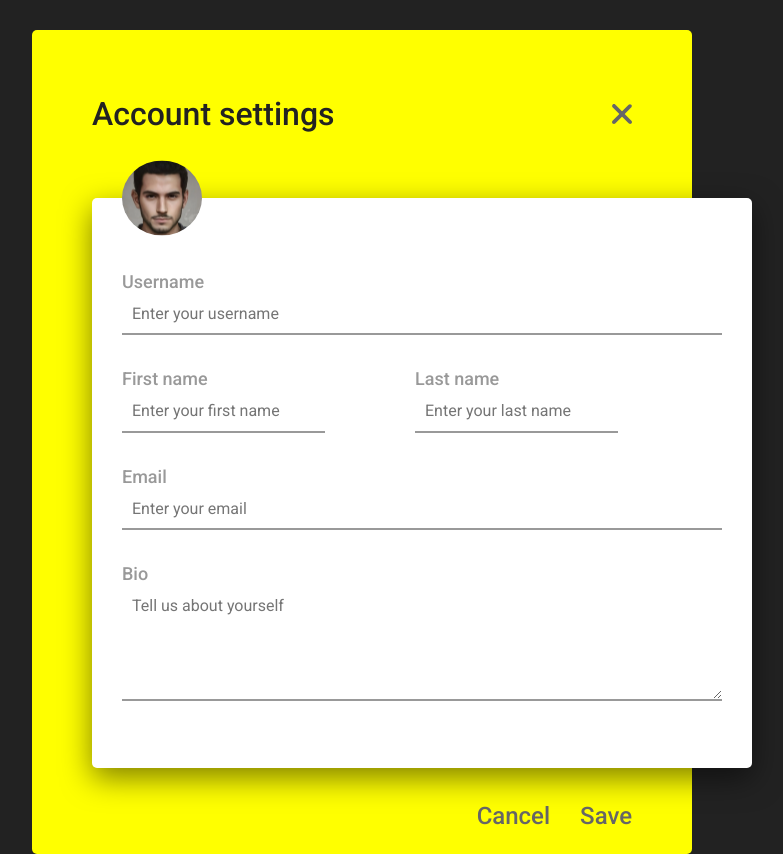
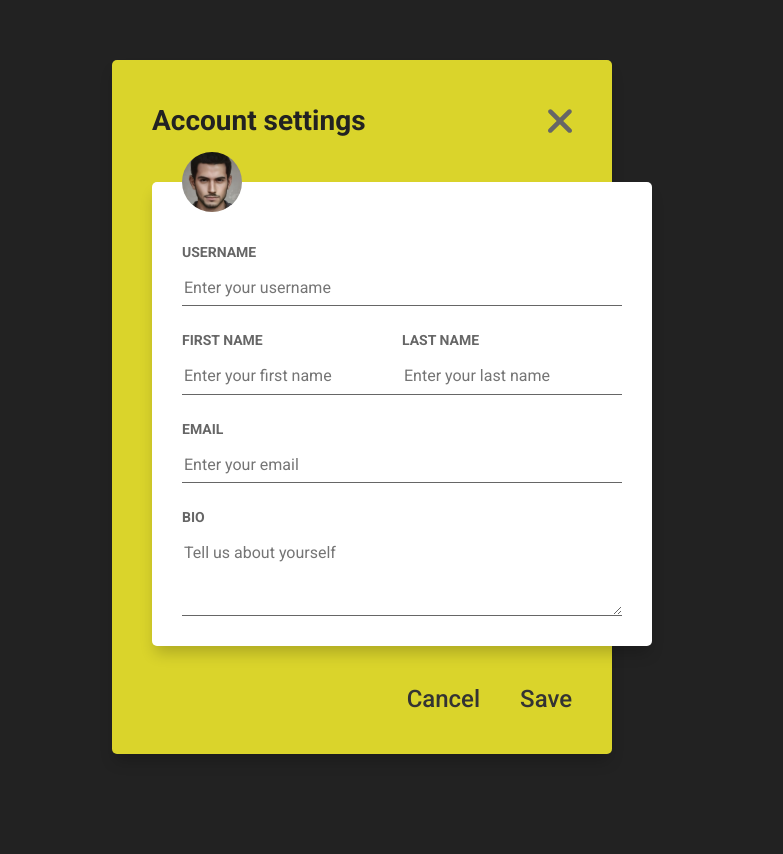
Before and after one commit to ulugbek1319/Account-settings, a plain HTML site: page index.html in a window 1280 px wide. Shown: the whole page, without its empty margins (278-1061 px from the left). After the commit the page ends 800 px from the top, so only its background shows below. Drawn offline with Linux system fonts and the light colour scheme.

Commit message:
Change all elements

```diff
--- a/css/styles.css
+++ b/css/styles.css
@@ -31,10 +31,6 @@ img {
   height: auto;
 }
 
-*:focus {
-  outline: 2px dashed #999;
-  outline-offset: 3px;
-}
 
 /* VISUALLY-HIDDEN */
 .visually-hidden {
@@ -59,175 +55,152 @@ img {
   margin-right: auto;
 }
 
-.global-wrapper {
-  width: 100%;
-  max-width: 660px;
-  padding-left: 30px;
-  padding-right: 30px;
-  margin-left: auto;
-  margin-right: auto;
-  border-radius: 5px;
-  background-color: yellow;
+
+/* MAIN-CONTENT */
+.main-content {
+  flex-grow: 1;
+  padding-top: 30px;
+  padding-bottom: 30px;
 }
 
 
-/* MAIN-CONTENT */
-.main-content {
-  position: relative;
-  flex-grow: 1;
-  padding-bottom: 600px;
+.profile-settings {
+  max-width: 500px;
+  margin-left: auto;
+  margin-right: auto;
+  background-color: #dad42b;
+  border-radius: 5px;
+  box-shadow:  0px 10px 15px -3px rgba(0, 0, 0, 0.2);
 }
 
 
-/* SITE-HEADER */
-.site-header {
-  padding-top: 60px;
-  padding-bottom: 60px;
-}
-
-.sitenav {
+/* HEADER */
+.profile-settings-header {
+  padding: 40px;
   display: flex;
   justify-content: space-between;
   align-items: center;
-  margin: 0;
-  padding: 0;
 }
 
-.site-heading {
+.profile-settings-title {
   margin: 0;
-  font-size: 32px;
-  font-weight: 500;
+  font-size: 28px;
+  font-weight: 700;
+}
 
-}
-.site-header-link {
-  display: block;
+.profile-settings-close-link {
+  display: flex;
   margin: 0;
-  width: 20px;
-  height: 20px;
+  width: 24px;
+  height: 24px;
   object-fit: cover;
 }
 
-.site-header-link:hover {
-  opacity: 0.8;
-}
-
-.site-header-link:active {
-  opacity: 0.5;
+.profile-settings-close-link:focus {
+  outline: 2px dashed #666;
+  outline-offset: 3px;
 }
 
 
-/* USER-INFO */
-.user-info {
-  position: absolute;
-  width: 660px;
+/* BODY */
+.profile-settings-form-body {
+  position: relative;
+  left: 40px;
+  padding: 60px 30px 30px;
+  background-color: #fff;
   border-radius: 5px;
-  background-color: #fff;
-  box-shadow: 0 10px 30px rgba(0, 0, 0, 0.5);
-  flex-shrink: 1;
+  box-shadow:  0px 10px 15px -3px rgba(0, 0, 0, 0.2);
 }
 
-.user-info-form {
-  position: relative;
-  padding-top: 70px;
-  padding-bottom: 30px;
+.profile-settings-avatar {
+  position: absolute;
+  top: 0;
+  left: 30px;
+  width: 60px;
+  height: 60px;
+  border-radius: 50%;
+  object-fit: cover;
+  transform: translateY(-50%);
 }
 
-.user-info-img {
-  position: absolute;
-  top: 0;
-  transform: translateY(-50%);
-  margin: 0;
-  margin-bottom: 20px;
-  padding: 0;
-  width: 80px;
-  height: 75px;
+.profile-settings-form-group {
+  display: flex;
+  flex-direction: column;
+  align-items: flex-start;
+}
+
+.profile-settings-form-group:not(:last-child) {
+  margin-bottom: 24px;
+}
+
+.profile-settings-form-row .profile-settings-form-group {
+  width: 50%;
+  margin-bottom: 0;
+}
+
+.profile-settings-form-row {
+  display: flex;
+}
+
+.profile-settings-form-row:not(:last-child) {
+  margin-bottom: 24px;
+}
+
+.profile-settings-form-label {
+  margin-bottom: 8px;
+  font-size: 14px;
+  font-weight: bold;
+  color: #666;
+  text-transform: uppercase;
+}
+
+.profile-settings-form-field {
+  display: block;
+  width: 100%;
+  padding-top: 8px;
+  padding-bottom: 8px;
   border: 0;
-  border-radius: 50%;
-  object-fit: cover;
+  border-bottom: 1px solid #666;
+}
+
+.profile-settings-form-field-bio {
+  min-height: 80px;
+  max-height: 100px;
+  resize: vertical;
 }
 
 
-.user-info-list {
-  display: block;
-}
-
-.user-info-item {
-  margin: 0;
-  margin-bottom: 15px;
-}
-
-.first-and-last-name {
-  display: flex;
-  align-items: center;
-}
-
-.user-info-item-first {
-  margin-right: 90px;
-}
-
-.user-info-item-label {
-  display: block;
-  margin: 0;
-  font-size: 18px;
-  font-weight: 500;
-  color: #999;
-}
-
-.user-info-item-input {
-  width: 100%;
-  padding: 10px;
-  margin-bottom: 15px;
-  border: 0;
-  border-bottom: 2px solid #999;
-  font-size: 16px;
-}
-
-.user-info-item-input-bio {
-  max-width: 600px;
-  max-height: 120px;
-  min-width: 600px;
-  min-height: 100px;
-}
-
-
-/* SITE-FOOTER */
-.site-footer {
-  padding-bottom: 20px;
-}
-
-.site-footer-content {
+/* FOOTER */
+.profile-settings-form-actions {
+  padding: 40px;
   display: flex;
   justify-content: flex-end;
   align-items: center;
 }
 
-.site-footer-link {
-  margin: 0;
+.profile-settings-form-action {
+  padding: 0;
+  border: 0;
   font-size: 24px;
   font-weight: 500;
-  color: #666;
-  text-decoration: none;
+  color: #333;
+  background-color: transparent;
+  cursor: pointer;
 }
 
-.site-footer-link:not(:last-child) {
-  margin-right: 30px;
+.profile-settings-form-action:not(:last-child) {
+  margin-right: 40px;
 }
 
-.site-footer-link:hover {
+.profile-settings-form-action:focus {
+  outline: 2px dashed #666;
+  outline-offset: 3px;
+}
+
+.profile-settings-form-action:hover {
   opacity: 0.8;
 }
 
-.site-footer-link:active {
-  opacity: 0.5;
+.profile-settings-form-action:active {
+  opacity: 0.6;
 }
-
-
-@media
-only screen and (-webkit-min-device-pixel-ratio: 2),
-only screen and (   min--moz-device-pixel-ratio: 2),
-only screen and (     -o-min-device-pixel-ratio: 2/1),
-only screen and (        min-device-pixel-ratio: 2),
-only screen and (                min-resolution: 192dpi),
-only screen and (                min-resolution: 2dppx) {
-
-}
--- a/index.html
+++ b/index.html
@@ -17,71 +17,61 @@
 </head>
 <body>
 
-  <div class="global-wrapper">
-    <header class="site-header">
+  <main class="main-content">
     <div class="container">
-        <div class="sitenav">
-          <h2 class="site-heading">Account settings</h2>
-          <a class="site-header-img" href="#">
-            <img class="site-header-link" src="img/x-icon.svg" alt="x-icon" width="20" height="20">
+
+      <div class="profile-settings">
+        <form class="profile-settings-form" action="https://echo.htmlacademy.ru" method="post">
+
+          <header class="profile-settings-header">
+            <h1 class="profile-settings-title">Account settings</h1>
+            <a class="profile-settings-close-link" href="#">
+              <img class="profile-settings-img" src="img/x-icon.svg" alt="x-icon" width="24" height="24">
             </a>
-        </div>
-      </div>
           </header>
 
 
-    <main class="main-content">
-      <div class="container">
-        <div class="user-info">
-          <div class="container">
-            <form class="user-info-form" action="https://echo.htmlacademy.ru">
-              <img class="user-info-img" src="img/man-img.webp" alt="man-img" width="80" height="75">
+          <div class="profile-settings-form-body">
+            <img class="profile-settings-avatar" src="img/man-img.webp" alt="Profile img" width="60" height="60">
 
-              <div class="user-info-list">
-                <div class="user-info-item">
-                  <label class="user-info-item-label" for="username">Username</label>
-                  <input class="user-info-item-input" id="username" type="text" name="Username" placeholder="Enter your username" aria-label="Enter your username" required>
+            <div class="profile-settings-form-group">
+              <label class="profile-settings-form-label" for="username">Username</label>
+              <input class="profile-settings-form-field" type="text" name="username" id="username" placeholder="Enter your username" required>
             </div>
 
-                <div class="first-and-last-name">
-                  <div class="user-info-item user-info-item-first">
-                    <label class="user-info-item-label" for="firstname">First name</label>
-                    <input class="user-info-item-input" id="firstname" type="text" name="First name" placeholder="Enter your first name" aria-label="First name" required>
+            <div class="profile-settings-form-row">
+              <div class="profile-settings-form-group">
+                <label class="profile-settings-form-label" for="firstname">First name</label>
+                <input class="profile-settings-form-field" type="text" name="firstname" id="firstname" placeholder="Enter your first name" required>
               </div>
 
-                  <div class="user-info-item user-info-item-last">
-                    <label class="user-info-item-label" for="lastname">Last name</label>
-                    <input class="user-info-item-input" id="lastname" type="text" name="Last name" placeholder="Enter your last name" aria-label="Last name" required>
+              <div class="profile-settings-form-group">
+                <label class="profile-settings-form-label" for="lastname">Last name</label>
+                <input class="profile-settings-form-field" type="text" name="lastname" id="lastname" placeholder="Enter your last name" required>
               </div>
             </div>
 
-                <div class="user-info-item">
-                  <label class="user-info-item-label" for="email">Email</label>
-                  <input class="user-info-item-input" id="email" type="email" name="Email" placeholder="Enter your email" aria-label="Enter your email" required>
+            <div class="profile-settings-form-group">
+              <label class="profile-settings-form-label" for="email">Email</label>
+              <input class="profile-settings-form-field" type="email" name="email" id="email" pattern="^([a-z0-9_\.-]+)@([\da-z\.-]+)\.([a-z\.]{2,6})$" placeholder="Enter your email" required>
             </div>
 
-                <div class="user-info-item">
-                  <label class="user-info-item-label" for="bio">Bio</label>
-                  <textarea class="user-info-item-input user-info-item-input-bio" cols="30" rows="5" minlength="10" maxlength="20" id="bio" name="Bio" placeholder="Tell us about yourself" aria-label="Tell us about yourself"></textarea>
+            <div class="profile-settings-form-group">
+              <label class="profile-settings-form-label" for="bio">Bio</label>
+              <textarea class="profile-settings-form-field profile-settings-form-field-bio" name="bio" id="bio" placeholder="Tell us about yourself"></textarea>
             </div>
           </div>
+
+
+          <footer class="profile-settings-form-actions">
+            <button class="profile-settings-form-action" type="button">Cancel</button>
+            <button class="profile-settings-form-action" type="submit">Save</button>
+          </footer>
+
         </form>
       </div>
     </div>
-      </div>
   </main>
-
-    <footer class="site-footer">
-      <div class="container">
-        <div class="site-footer-content">
-          <a class="site-footer-link" href="#">Cancel</a>
-          <a class="site-footer-link" href="#">Save</a>
-        </div>
-      </div>
-    </footer>
-  </div>
-
-
 
 
   <script src="js/main.js"></script>
```
Lines whose indentation alone changed are shown as unchanged.
